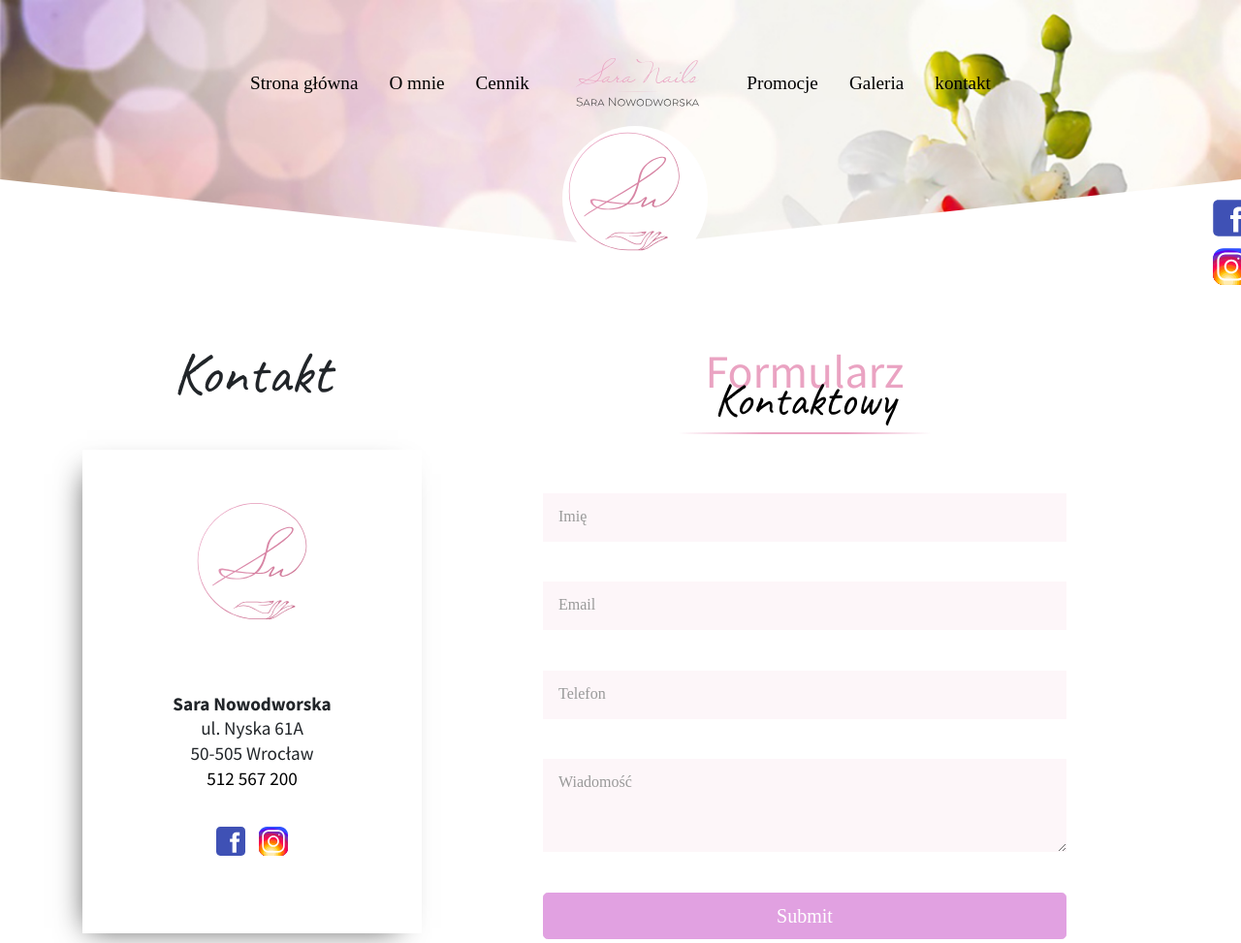
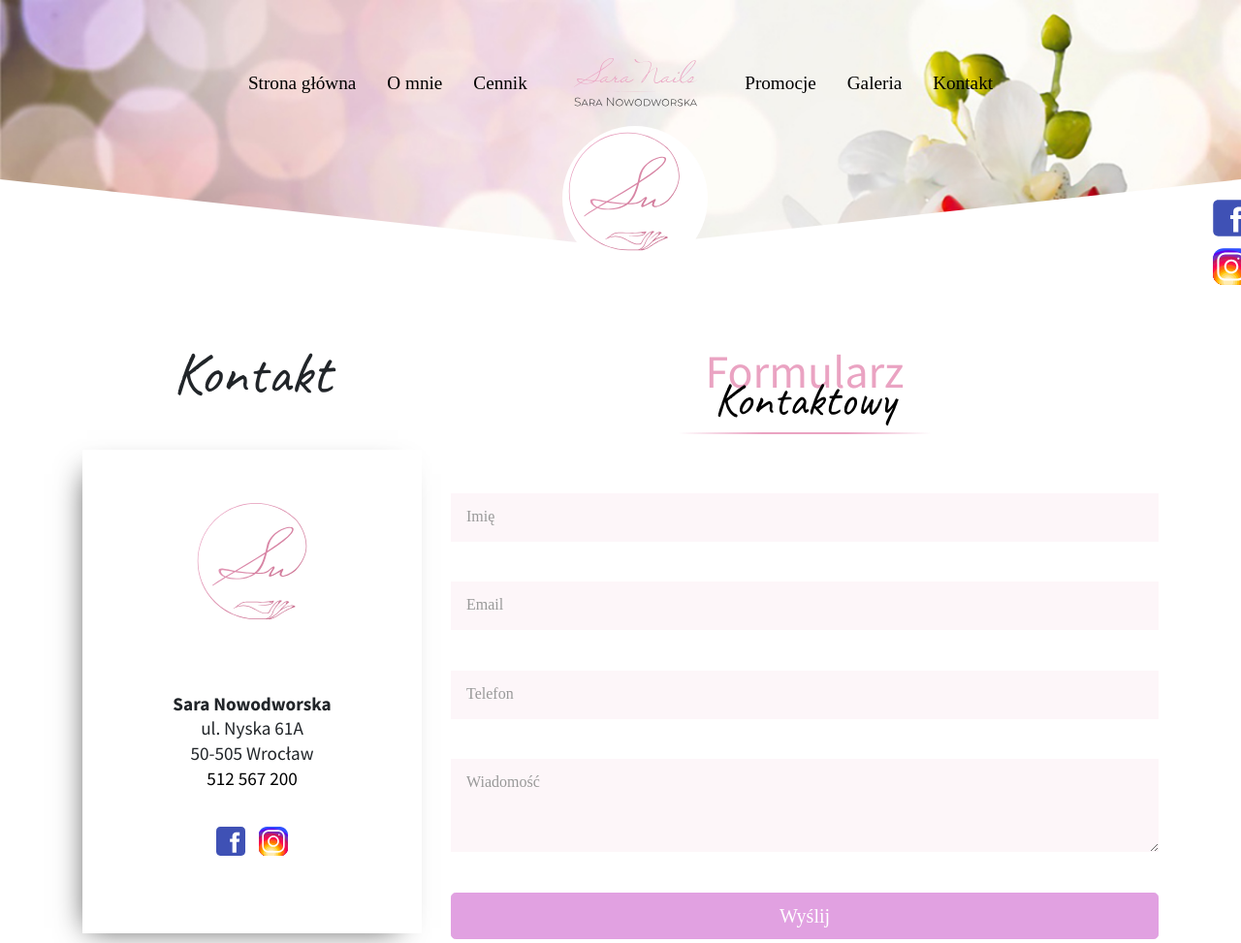
Before and after one commit to webyou-pl/Sara, a PHP site: page /subpages/kontakt.php in a window 1280 px wide. Shown: the top 973 px of the page at 97% size. Run offline with PHP 8.4, Linux system fonts and the light colour scheme; some libraries are stand-ins or nearby versions.

Commit message:
poprawki mazura

```diff
--- a/scss/base/forms.scss
+++ b/scss/base/forms.scss
@@ -105,7 +105,7 @@ form{
 }
 
 %label-movement {
-	font-size: 0.75em;
+	font-size: 1rem;
 	color: #000;
 	top: -2.25rem;
 	@include transition();
--- a/scss/pages/contact.scss
+++ b/scss/pages/contact.scss
@@ -42,14 +42,14 @@
     }
 	&__gmap{
         height: 400px;
-        margin-bottom: -$main-padding;
+        margin-bottom: -50px;
+        @include borderOnImage();
+        @include box-shadow();
+        padding: 0;
+        border: 0;
         iframe{
-            position: absolute;
-            top: 0;
-            left: 50%;
-            transform: translateX(-50%);
-            width: calc(100vw - 18px);
             height: 100%;
+            width: 100%;
         }
     }
 }
--- a/structure/template.php
+++ b/structure/template.php
@@ -49,7 +49,7 @@ $nav_menu = '
             </li>
             <li><a href="'.$address.'/subpages/promocje.php">Promocje</a></li>
             <li><a href="'.$address.'/subpages/galeria.php">Galeria</a></li>
-            <li><a href="'.$address.'/subpages/kontakt.php">kontakt</a></li>
+            <li><a href="'.$address.'/subpages/kontakt.php">Kontakt</a></li>
         </ul>
     </nav>
 ';
@@ -69,7 +69,7 @@ $footer = '
     <footer id="footer">
         <div class="container">
             <div class="row">
-                <div class="col-4 footer__image--sygnet text-center">
+                <div class="col footer__image--sygnet text-center">
                     <a href="#!">
                         <img src="'.$address.'/images/sygnet-sara.svg" alt="sygnet sara">
                     </a>
@@ -109,18 +109,14 @@ $footer = '
                         </a>
                     </div>
                 </div>
-                <div class="col-8">
-                    <div class="row h-100">
-                        <div class="col-6 text-center m-auto">
+                <div class="col text-center m-auto">
                     <p class="mb-2"><strong>Sara Nowodworska</strong></br>Nyska 61A</br>50-505 Wrocław</p>
                     <p class="mb-2"><strong>Tel:</strong> <a href="tel:512567200">512 567 200</a></p>
                 </div>
-                        <div class="col-6 footer__image--logo">
+                <div class="col footer__image--logo">
                     <a href="#!">
                         <img src="'.$address.'/images/logo-sara.svg" alt="logo sara">
                     </a>
-                        </div>
-                    </div>
                 </div>
             </div>
         </div>
--- a/subpages/kontakt.php
+++ b/subpages/kontakt.php
@@ -63,7 +63,7 @@
                             </div>
                         </div>
                     </div>
-                    <div class="col-6 offset-md-1 subpage-contact__form">
+                    <div class="col-8 subpage-contact__form">
                         <h2 class="h3 mb-5 bottomLine">Formularz <span>Kontaktowy</span></h1>
                         <form class="pt-5">
                             <div class="show-input">
@@ -92,7 +92,7 @@
                             </div>
                             <!-- <input type="checkbox"> -->
                             <!-- <p class="e-validation">validation input</p> -->
-                            <input class="btn btn-primary btn-lg btn-block" type="submit" value="Submit">
+                            <input class="btn btn-primary btn-lg btn-block" type="submit" value="Wyślij">
                         </form>
                     </div>
                 </div>
@@ -101,7 +101,6 @@
                         <iframe src="https://www.google.com/maps/embed?pb=!1m18!1m12!1m3!1d3544.3408238899156!2d17.051897672424307!3d51.085810127861144!2m3!1f0!2f0!3f0!3m2!1i1024!2i768!4f13.1!3m3!1m2!1s0x0%3A0xd219ba0dee9742d8!2sSara+Nowodworska+Sara+Nails!5e0!3m2!1spl!2spl!4v1555750197582!5m2!1spl!2spl" frameborder="0" style="border:0" allowfullscreen></iframe>
                     </div>
                 </div>
-
             </div>
         </main>
         <?php
@@ -110,6 +109,4 @@
         echo $socialMedia_fix;
         echo $template_end_body;
         ?>
-<script src='https://www.google.com/recaptcha/api.js'></script>
-<div class="g-recaptcha" data-sitekey="6LdZXJ8UAAAAAJ-C-u7BhtUsmMTlQIR7HisjmrAU"></div>
 </html>
```
Also changed, not shown: build/main.css. Lines whose indentation alone changed are shown as unchanged.
